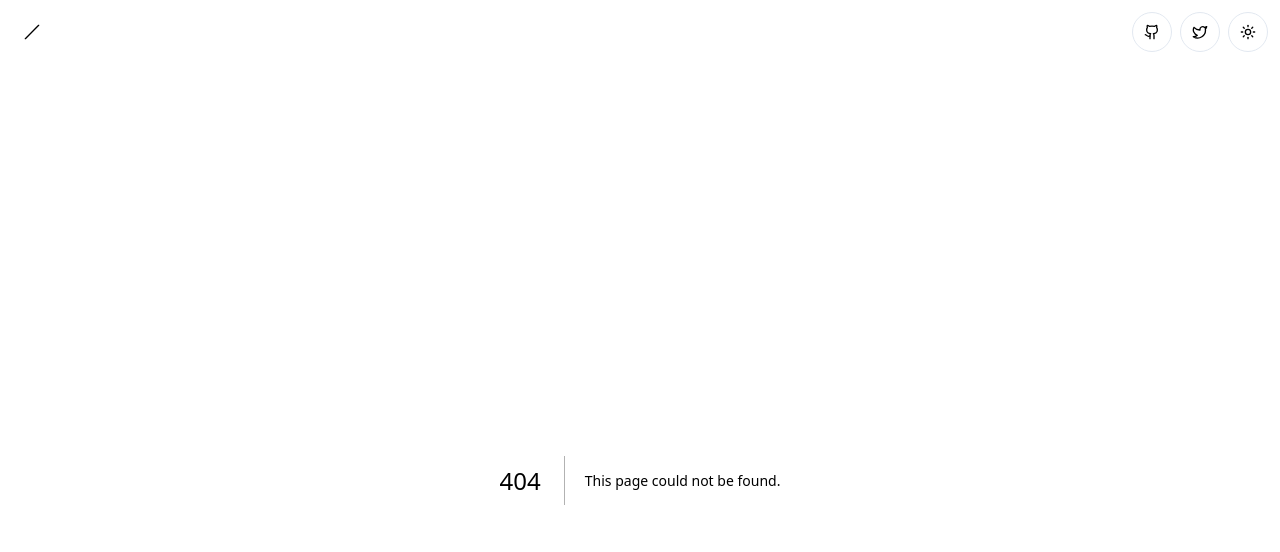
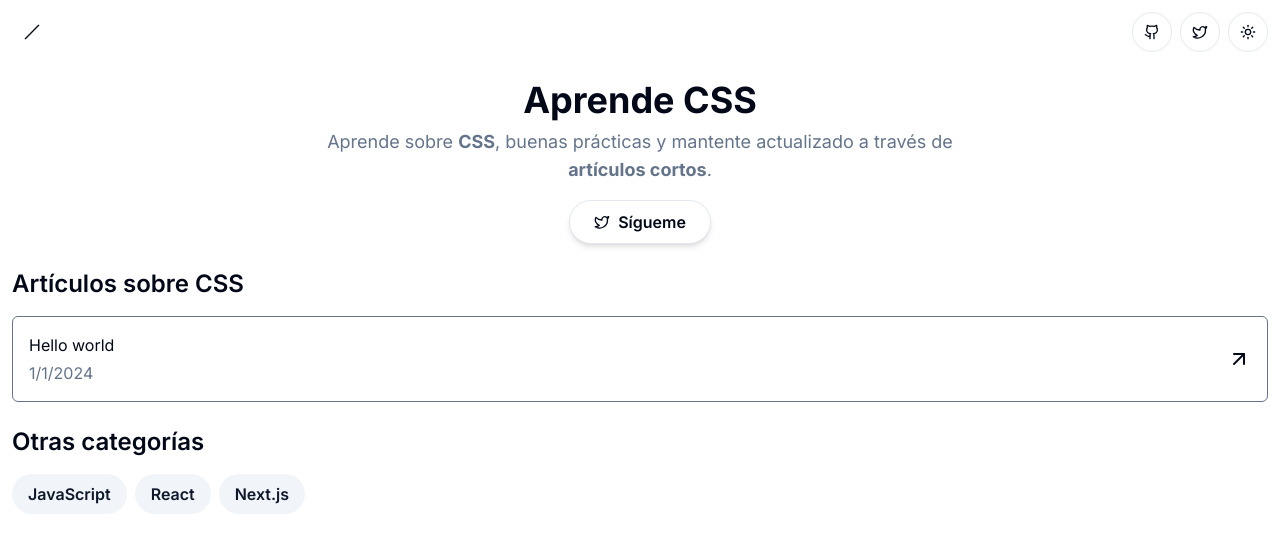
Before and after one commit to andresz1/andresas.dev, a Next.js app: page /posts/css in a window 1280 px wide. Before the commit this address had no page. Shown: the top 552 px of the page. Built offline with nearby package versions, Linux system fonts and the light colour scheme.

Commit message:
fix issue

```diff
--- a/src/app/page.tsx
+++ b/src/app/page.tsx
@@ -43,7 +43,7 @@
 
         <div className="flex flex-col md:flex-row gap-2 justify-center">
           <Button size="lg" className="shadow-md" asChild>
-            <Link href="/category">Ver artículos</Link>
+            <Link href="/posts">Ver artículos</Link>
           </Button>
 
           <Button size="lg" variant="outline" className="shadow-md" asChild>
@@ -85,7 +85,7 @@
 
         <div className="flex justify-center gap-2">
           <Button asChild>
-            <Link href="/category">Ver todos</Link>
+            <Link href="/posts">Ver todos</Link>
           </Button>
         </div>
       </section>
--- a/src/components/category/category-list.tsx
+++ b/src/components/category/category-list.tsx
@@ -18,7 +18,7 @@
           key={category.id}
           asChild
         >
-          <Link href={`/category/${category.id}`}>{category.name}</Link>
+          <Link href={`/posts/${category.id}`}>{category.name}</Link>
         </Button>
       ))}
     </div>
```
Also changed, not shown: src/app/posts/[category]/page.tsx (renamed from src/app/category/[category]/page.tsx), src/app/posts/page.tsx (renamed from src/app/category/page.tsx).
